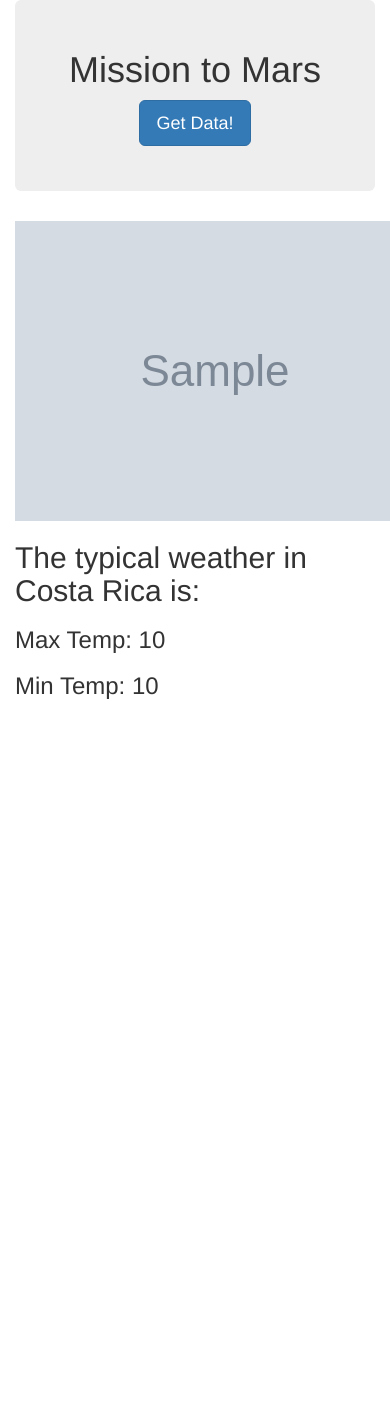
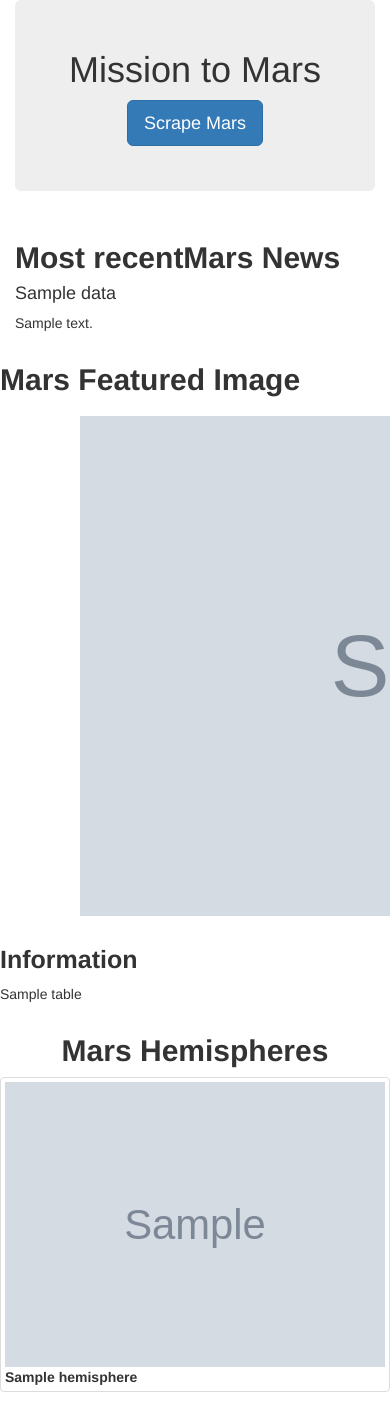
Before and after one commit to vaughnsmith99/web-scraping-challenge, a Flask app: template Mission_to_Mars/templates/index.html in a window 390 px wide; the page is wider, and only the part inside the window is pictured. Before the commit the page ends 699 px from the top of that part, so only its background shows below. Run offline with Flask 2, Linux system fonts and the light colour scheme; the template is opened without the code that fills it: most values are stand-ins (such as "Sample title", 1, 10 or a date in 2020); grey boxes marked "Sample" are stand-in pictures; parts of the project's set-up code (start-up, migrations or seed data) failed here and were passed over; some libraries are stand-ins or nearby versions.

Commit message:
Flask more or less completed, just need to troubleshoot. Had trouble with html, but I am praying it works out well.

```diff
--- a/Mission_to_Mars/app.py
+++ b/Mission_to_Mars/app.py
@@ -1,6 +1,6 @@
 from flask import Flask, render_template, redirect
 from flask_pymongo import PyMongo
-
+import scrape_mars
 
 # Create an instance of Flask
 app = Flask(__name__)
@@ -11,20 +11,20 @@ mongo = PyMongo(app, uri="mongodb://localhost:27017/mars_app")
 def home():
 
     # Find one record of data from the mongo database
-    destination_data = mongo.db.collection.find_one()
+    data = mongo.db.collection.find_one()
 
     # Return template and data
-    return render_template("index.html", vacation=destination_data)
+    return render_template("index.html", data=data)
 
 # Route that will trigger the scrape function
 @app.route("/scrape")
 def scrape():
-    from scrape_mars import scrape
+    mars_db = mongo.db.mars
     # Run the scrape function
-    mars_data = scrape()
+    mars_data = scrape_mars.scrape()
     print(mars_data)
     # Update the Mongo database using update and upsert=True
-    mongo.db.collection.update({}, mars_data, upsert=True)
+    mars_db.update({}, mars_data, upsert=True)
 
     # Redirect back to home page
     return redirect("/")
--- a/Mission_to_Mars/static/css/style.css
+++ b/Mission_to_Mars/static/css/style.css
@@ -1,3 +1,6 @@
 h1 {
     color: blue;
 }
+.center{
+    text-align: center;
+}
--- a/Mission_to_Mars/templates/index.html
+++ b/Mission_to_Mars/templates/index.html
@@ -5,22 +5,57 @@
   <meta charset="UTF-8">
   <meta name="viewport" content="width=device-width, initial-scale=1.0">
   <meta http-equiv="X-UA-Compatible" content="ie=edge">
-  <title>Mars</title>
+  <title>Mission to Mars</title>
   <link rel="stylesheet" href="https://maxcdn.bootstrapcdn.com/bootstrap/3.3.7/css/bootstrap.min.css">
+
 </head>
 
 <body>
   <div class="container-fluid">
     <div class="jumbotron text-center">
       <h1>Mission to Mars</h1>
-      <p><a class="btn btn-primary btn-lg" href="/scrape" role="button">Get Data!</a></p>
+      <p><a class="btn btn-primary btn-lg" href="/scrape" role="button">Scrape Mars</a></p>
     </div>
-    <img src="{{ image }}" alt="Mars Image">
-    <h2>The typical weather in Costa Rica is:</h2>
-    <h3>Max Temp: {{ vacation.max_temp }}</h3>
-    <h3>Min Temp: {{ vacation.min_temp }}</h3>
+
+    <div class="row">
+        <div class="col-md-12">
+        <h2 style="font-size:30px; font-weight:bold">Most recentMars News</h2>
+        <h4>{{ data.title }}</h4>
+        <p>{{ data.body }}</p>
+    </div>
+
+    <div class="row">
+        <div class="col-md-8" id="feat-img">
+        <h2 class="center" style="font-size:30px; font-weight:bold">Mars Featured Image</h2>
+        <img src="{{ data.mars_img }}" alt="Currently Featured Mars Image" width= 800px height= 500px vspace= 10px hspace=80px >
+        </div>
+        <div class="col-md-4">
+            <div class= "card border secondary">
+                <div class= "card body">
+                    <h3 class= "card title" style="font-size:25px; font-weight:bold">Information</h3>
+                    <p class= "card text">
+                        {{ data.table }}</p>
+                </div>
+            </div>
+        </div>
+    </div>
+    <div class="row justify-content-center">
+        <div class= "col-md-12">
+            <h2 class= "text-center" style="font-size:30px; font-weight:bold">Mars Hemispheres</h2>
+        </div>
+            {% for hemisphere in data.hemisphere_image_urls %}
+                <div class= "col-md-3">
+                    <div class="thumbnail">
+                        <img class= "hem_image" src="{{ hemisphere.img_url }}" width= 400px height= 400px>
+                        <div class= "card body">
+                                <b class= "card text"> {{ hemisphere.title }}</b>
+                        </div>
+                    </div>
+                </div>
+            {% endfor %}
+    </div>
   </div>
-  </div>
+
 </body>
 
 </html>
```
Also changed, not shown: Mission_to_Mars/scrape_mars.py (+8 -3 lines), 1 other file.
